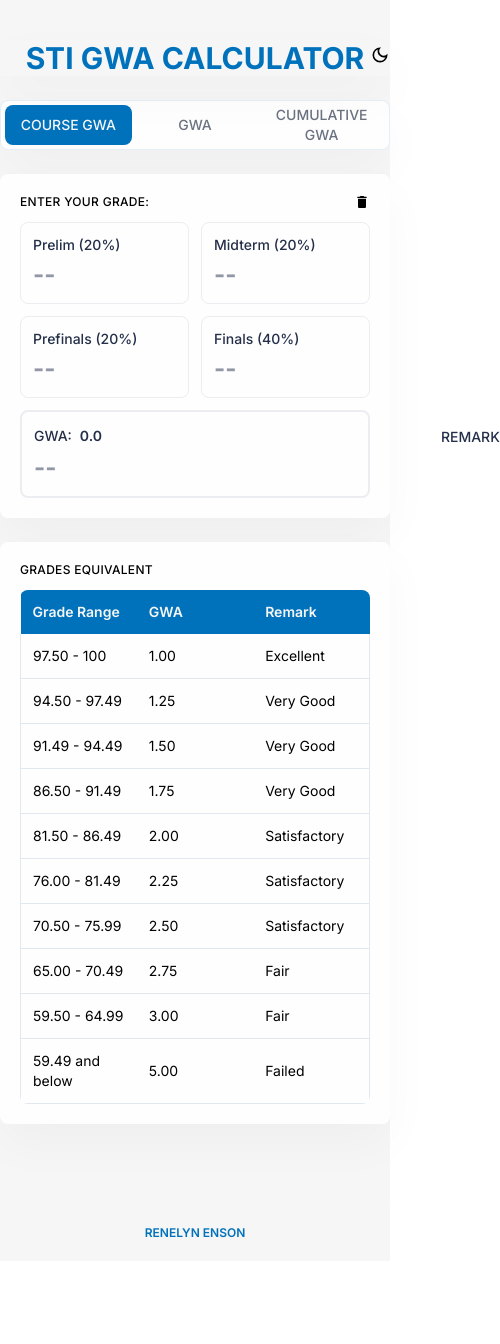
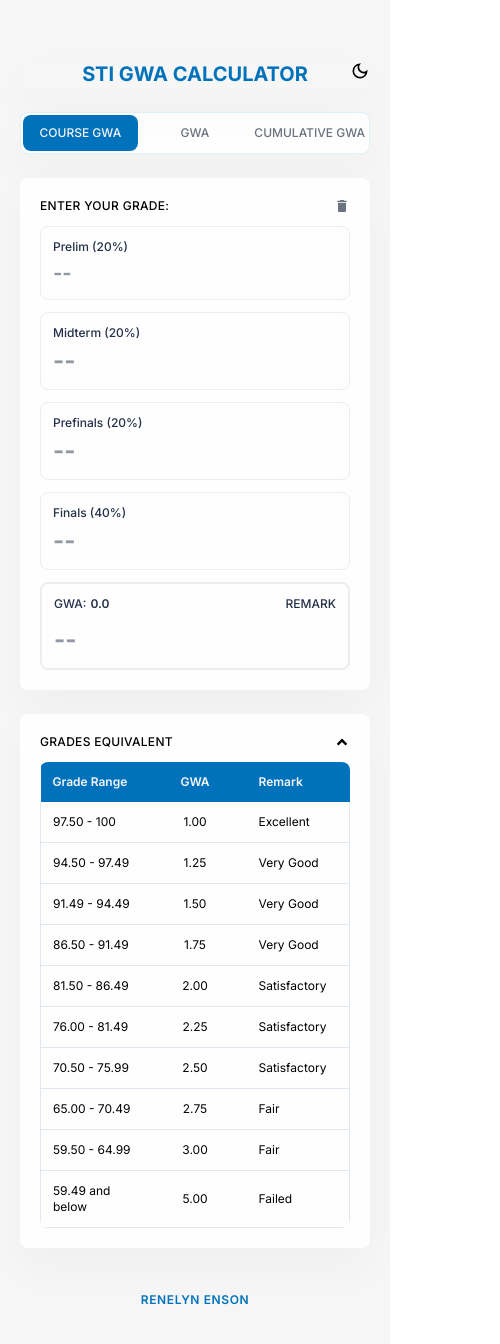
Before and after one commit to Lynch-ely/sti-version2-calculator, a React (Vite) app: page / in a window 390 px wide. Shown: the top 1344 px of the page, 500 px wide, since content can reach past the window. Before the commit the page ends 1261 px from the top, so only its background shows below. Built offline with nearby package versions, Linux system fonts and the light colour scheme.

Commit message:
Course GWA final

```diff
--- a/src/index.css
+++ b/src/index.css
@@ -8,3 +8,7 @@
   --font-plus: "Plus Jakarta Sans", sans-serif;
   --font-inter: "Inter", sans-serif;
 }
+
+html {
+  overflow-y: scroll;
+}
--- a/src/pages/CourseGrade.jsx
+++ /dev/null
@@ -1,89 +0,0 @@
-import React from 'react'
-
-function CourseGrade() {
-  return (
-    <div>
-      <div className={` bg-[#FEFEFE] rounded-lg w-full shadow-[0_20px_50px_rgba(0,0,0,0.03)] p-5 space-y-3`}>
-        <div className="flex justify-between">
-          <h1 className="text-xs font-inter font-medium uppercase tracking-wide">Enter Your Grade:</h1>
-          <MdDelete onClick={deleteInput}/>
-        </div>
-        <div className="grid grid-cols-2 gap-3">
-          <div className="flex flex-col bg-[#fefefe] rounded-lg p-3 border border-[#ECEDF1] gap-1">
-            <h5 className="text-[#242F49] font-medium text-sm">Prelim (20%)</h5>
-            <input
-            type="number"
-            placeholder="--"
-            value={prelim}
-            onChange={(e) => handleGradeChange(e.target.value, setPrelim)}
-            className="border-none outline-none text-2xl font-bold text-[#242F49] [appearance:textfield] [&::-webkit-outer-spin-button]:appearance-none [&::-webkit-inner-spin-button]:appearance-none"
-            ></input>
-          </div>
-          <div className="flex flex-col bg-[#fefefe] rounded-lg p-3 border border-[#ECEDF1] gap-1">
-            <h5 className="text-[#242F49] font-medium text-sm">Midterm (20%)</h5>
-            <input
-            type="number"
-            value={midterm}
-            onChange={(e) => handleGradeChange(e.target.value, setMidterm)}
-            placeholder="--"
-            className="border-none outline-none text-2xl font-bold text-[#242F49] [appearance:textfield] [&::-webkit-outer-spin-button]:appearance-none [&::-webkit-inner-spin-button]:appearance-none"
-            ></input>
-          </div>
-          <div className="flex flex-col bg-[#fefefe] rounded-lg p-3 border border-[#ECEDF1] gap-1">
-            <h5 className="text-[#242F49] font-medium text-sm">Prefinals (20%)</h5>
-            <input
-            type="number"
-            placeholder="--"
-            value={prefinal}
-            onChange={(e) => handleGradeChange(e.target.value, setPrefinal)}
-            className="border-none outline-none text-2xl font-bold text-[#242F49] [appearance:textfield] [&::-webkit-outer-spin-button]:appearance-none [&::-webkit-inner-spin-button]:appearance-none"
-            ></input>
-          </div>
-          <div className="flex flex-col bg-[#fefefe] rounded-lg p-3 border border-[#ECEDF1] gap-1">
-            <h5 className="text-[#242F49] font-medium text-sm">Finals (40%)</h5>
-            <input
-            type="number"
-            placeholder="--"
-            value={finals}
-            onChange={(e) => handleGradeChange(e.target.value, setFinals)}
-            className="border-none outline-none text-2xl font-bold text-[#242F49] [appearance:textfield] [&::-webkit-outer-spin-button]:appearance-none [&::-webkit-inner-spin-button]:appearance-none"
-            ></input>
-          </div>
-        </div>
-
-        <div className={`flex flex-col justify-between bg-[#fefefe] rounded-lg p-3 gap-1 h-22 border-2 ${gwaData.color}`}>
-          <div className="flex justify-between w-full items-center">
-            <div className="flex items-center gap-2">
-              <h5 className="text-[#242F49] font-medium text-sm ">GWA:</h5>
-              <input
-              type="number"
-              value={gwaData.scale}
-              placeholder="0.0"
-              readOnly
-              className="border-none outline-none text-shadow-mauve-900 font-semibold text-sm text-[#242F49] [appearance:textfield] [&::-webkit-outer-spin-button]:appearance-none [&::-webkit-inner-spin-button]:appearance-none"
-              ></input>
-            </div>
-            <div className="">
-              <input
-              type="text"
-              placeholder="REMARK"
-              value={gwaData.remark}
-              readOnly
-              className="text-right border-none outline-none text-[#242F49] font-medium text-sm [appearance:textfield] [&::-webkit-outer-spin-button]:appearance-none [&::-webkit-inner-spin-button]:appearance-none"
-              ></input>
-            </div>
-          </div>
-          <input
-            type="number"
-            placeholder="--"
-            value={gwaData.percentage}
-            readOnly
-            className="border-none outline-none text-2xl font-bold text-[#242F49] [appearance:textfield] [&::-webkit-outer-spin-button]:appearance-none [&::-webkit-inner-spin-button]:appearance-none"
-            ></input>
-        </div>
-      </div>
-    </div>
-  )
-}
-
-export default CourseGrade
--- a/src/pages/Footer.jsx
+++ b/src/pages/Footer.jsx
@@ -1,8 +1,14 @@
 function Footer(){
     return(
-        <section id="footer" className="py-5 text-white border-t border-white/10 flex text-center">
+        <section id="footer" className="py-5 text-white flex text-center">
             <div className="max-w-7xl mx-auto px-4 sm:px-6 lg:px-8 w-full flex lg:flex-row gap-2 text-white items-center justify-center">
-                <a href="https://www.facebook.com/enson.ely" target="_blank" rel="noreferrer" className="text-[#0072bc] font-semibold text-xs sm:text-sm duration-300 hover:border-b-2 hover:border-[#0072bc] uppercase">Renelyn Enson</a>
+                <a href="https://www.facebook.com/enson.ely"
+                target="_blank"
+                rel="noreferrer"
+                className="relative pb-1 text-[#0072bc] font-semibold text-xs sm:text-sm uppercase tracking-wider
+                after:absolute after:bottom-0 after:left-0 after:h-[2px] after:w-full after:origin-center
+                after:scale-x-0 after:bg-[#0072bc] after:transition-transform after:duration-300
+                after:pointer-events-none hover:after:scale-x-100">Renelyn Enson</a>
             </div>
         </section>
     )
--- a/src/pages/GWACalculator.jsx
+++ b/src/pages/GWACalculator.jsx
@@ -2,12 +2,15 @@
 import { MdOutlineDarkMode } from "react-icons/md";
 import { MdOutlineLightMode } from "react-icons/md";
 import { MdDelete } from "react-icons/md";
+import { FaAngleUp } from "react-icons/fa";
+import { FaAngleDown } from "react-icons/fa";
 import Footer from "./Footer";
 
 export default function GWACalculator() {
   const [activeNav, setActiveNav] = useState('Course GWA');
   const [activeSwitch, setActiveSwitch] = useState(false);
   const [inputValue, setInputValue] = useState('');
+  const [activeArrow, setActiveArrow] = useState(false);
 
   const [prelim, setPrelim] = useState('');
   const [midterm, setMidterm] = useState('');
@@ -16,6 +19,10 @@
 
   const toggleSwitch = () => {
     setActiveSwitch(!activeSwitch);
+  }
+
+  const toggleArrow = () => {
+    setActiveArrow(!activeArrow);
   }
 
   function courseGWA(){
@@ -114,15 +121,15 @@
   };
 
   return (
-    <div className={`min-h-screen flex justify-center font-inter ${activeSwitch ? 'bg-[#0F1117]' : 'bg-[#f7f6f6]'}`}>
-        <div className="max-w-2xl w-full justify-center space-y-6">
+    <div className={`min-h-screen font-inter ${activeSwitch ? 'bg-[#0F1117]' : 'bg-[#f7f6f6]'} p-5 sm:p-0`}>
+        <div className="max-w-2xl mx-auto space-y-6 pt-10">
           {/* HEADER */}
-          <div className="mt-10 flex justify-center items-center w-full relative shadow-[0_20px_50px_rgba(0,0,0,0.03)]">
-            <h1 className="text-[#0072bc] text-3xl font-bold">STI GWA CALCULATOR</h1>
+          <div className="flex justify-center items-center w-full relative shadow-[0_20px_50px_rgba(0,0,0,0.03)] ">
+            <h1 className="text-[#0072bc] text-xl md:text-xl font-bold">STI GWA CALCULATOR</h1>
 
             {/* TOGGLE SWITCH */}
             <div className={`absolute right-0 text-xl ${activeSwitch ? 'text-[#f5f5f5]' : 'text-black'}`}>
-              <button onClick={toggleSwitch}>
+              <button onClick={toggleSwitch} className="cursor-pointer">
                 {activeSwitch ? <MdOutlineLightMode/> : <MdOutlineDarkMode/>}
               </button>
             </div>
@@ -139,15 +146,15 @@
           </div> */}
 
           {/* NAV */}
-          <div className="w-full h-auto bg-[#fefefe] border border-[#0072bc]/10 rounded-lg grid grid-cols-3  text-sm font-medium p-1 shadow-[0_20px_50px_rgba(0,0,0,0.03)]">
-            <button className= {` h-10 rounded-lg flex justify-center items-center
-            ${activeNav==='Course GWA' ? 'text-[#F5F5F5] bg-[#0072bc]' : 'bg-transparent text-[#6B7280]'}`}
+          <div className="w-full h-auto bg-[#fefefe] border border-[#0072bc]/10 rounded-lg grid grid-cols-3 text-xs sm:text-sm font-medium p-0.5 shadow-[0_20px_50px_rgba(0,0,0,0.03)]">
+            <button className= {`h-9 rounded-lg flex justify-center items-center text-xs md:text-sm
+            ${activeNav==='Course GWA' ? 'text-[#F5F5F5] bg-[#0072bc]' : 'bg-transparent text-[#6B7280] cursor-pointer'}`}
             onClick={() => setActiveNav('Course GWA')}>COURSE GWA</button>
-            <button className= {` h-10 rounded-lg flex justify-center items-center
-            ${activeNav==='GWA' ? 'text-[#F5F5F5] bg-[#0072bc]' : 'bg-transparent text-[#6B7280]'}`}
+            <button className= {`h-9 rounded-lg flex justify-center items-center text-xs md:text-sm
+            ${activeNav==='GWA' ? 'text-[#F5F5F5] bg-[#0072bc]' : 'bg-transparent text-[#6B7280] cursor-pointer'}`}
             onClick={() => setActiveNav('GWA')}>GWA</button>
-            <button className= {` h-10 rounded-lg flex justify-center items-center
-            ${activeNav==='Cumulative GWA' ? 'text-[#F5F5F5] bg-[#0072bc]' : 'bg-transparent text-[#6B7280]'}`}
+            <button className= {`h-9 rounded-lg flex justify-center items-center text-xs md:text-sm
+            ${activeNav==='Cumulative GWA' ? 'text-[#F5F5F5] bg-[#0072bc]' : 'bg-transparent text-[#6B7280] cursor-pointer'}`}
             onClick={() => setActiveNav('Cumulative GWA')}>CUMULATIVE GWA</button>
           </div>
 
@@ -156,21 +163,21 @@
             <div className={` bg-[#FEFEFE] rounded-lg w-full shadow-[0_20px_50px_rgba(0,0,0,0.03)] p-5 space-y-3`}>
               <div className="flex justify-between">
                 <h1 className="text-xs font-inter font-medium uppercase tracking-wide">Enter Your Grade:</h1>
-                <MdDelete onClick={deleteInput}/>
+                <MdDelete onClick={deleteInput} className="hover:cursor-pointer hover:scale-110 transition-gpu duration-200 text-[#6B7280] hover:text-[#0072bc]"/>
               </div>
-              <div className="grid grid-cols-2 gap-3">
+              <div className="flex flex-col md:grid md:grid-cols-2 gap-3">
                 <div className="flex flex-col bg-[#fefefe] rounded-lg p-3 border border-[#ECEDF1] gap-1">
-                  <h5 className="text-[#242F49] font-medium text-sm">Prelim (20%)</h5>
+                  <h5 className="text-[#242F49] font-medium text-xs md:text-sm">Prelim (20%)</h5>
                   <input
                   type="number"
                   placeholder="--"
                   value={prelim}
                   onChange={(e) => handleGradeChange(e.target.value, setPrelim)}
-                  className="border-none outline-none text-2xl font-bold text-[#242F49] [appearance:textfield] [&::-webkit-outer-spin-button]:appearance-none [&::-webkit-inner-spin-button]:appearance-none"
+                  className="border-none outline-none text-xl md:text-2xl font-bold text-[#242F49] [appearance:textfield] [&::-webkit-outer-spin-button]:appearance-none [&::-webkit-inner-spin-button]:appearance-none"
                   ></input>
                 </div>
                 <div className="flex flex-col bg-[#fefefe] rounded-lg p-3 border border-[#ECEDF1] gap-1">
-                  <h5 className="text-[#242F49] font-medium text-sm">Midterm (20%)</h5>
+                  <h5 className="text-[#242F49] font-medium text-xs md:text-sm">Midterm (20%)</h5>
                   <input
                   type="number"
                   value={midterm}
@@ -180,7 +187,7 @@
                   ></input>
                 </div>
                 <div className="flex flex-col bg-[#fefefe] rounded-lg p-3 border border-[#ECEDF1] gap-1">
-                  <h5 className="text-[#242F49] font-medium text-sm">Prefinals (20%)</h5>
+                  <h5 className="text-[#242F49] font-medium text-xs md:text-sm">Prefinals (20%)</h5>
                   <input
                   type="number"
                   placeholder="--"
@@ -190,7 +197,7 @@
                   ></input>
                 </div>
                 <div className="flex flex-col bg-[#fefefe] rounded-lg p-3 border border-[#ECEDF1] gap-1">
-                  <h5 className="text-[#242F49] font-medium text-sm">Finals (40%)</h5>
+                  <h5 className="text-[#242F49] font-medium text-xs md:text-sm">Finals (40%)</h5>
                   <input
                   type="number"
                   placeholder="--"
@@ -201,26 +208,20 @@
                 </div>
               </div>
 
-              <div className={`flex flex-col justify-between bg-[#fefefe] rounded-lg p-3 gap-1 h-22 border-2 ${gwaData.color}`}>
+              <div className={`flex flex-col justify-between bg-[#fefefe] rounded-lg p-3 gap-1 h-22 border-2 ${gwaData.color} w-full overflow-hidden`}>
                 <div className="flex justify-between w-full items-center">
-                  <div className="flex items-center gap-2">
-                    <h5 className="text-[#242F49] font-medium text-sm ">GWA:</h5>
+                  <div className="flex items-center gap-1 max-w-0 md:gap-2">
+                    <h5 className="text-[#242F49] font-medium text-xs md:text-sm ">GWA:</h5>
                     <input
                     type="number"
                     value={gwaData.scale}
                     placeholder="0.0"
                     readOnly
-                    className="border-none outline-none text-shadow-mauve-900 font-semibold text-sm text-[#242F49] [appearance:textfield] [&::-webkit-outer-spin-button]:appearance-none [&::-webkit-inner-spin-button]:appearance-none"
+                    className="border-none outline-none text-shadow-mauve-900 font-semibold text-xs md:text-sm text-[#242F49] [appearance:textfield] [&::-webkit-outer-spin-button]:appearance-none [&::-webkit-inner-spin-button]:appearance-none"
                     ></input>
                   </div>
-                  <div className="">
-                    <input
-                    type="text"
-                    placeholder="REMARK"
-                    value={gwaData.remark}
-                    readOnly
-                    className="uppercase text-right border-none outline-none text-[#242F49] font-medium text-sm [appearance:textfield] [&::-webkit-outer-spin-button]:appearance-none [&::-webkit-inner-spin-button]:appearance-none"
-                    ></input>
+                  <div className="overflow-x-auto">
+                    <h5 className={`text-[#242F49] font-medium text-xs md:text-sm`}>{gwaData.remark}</h5>
                   </div>
                 </div>
                 <input
@@ -237,7 +238,20 @@
           {/* GWA */}
           <section className={`${activeNav === 'GWA' ? 'block' : 'hidden'}`}>
             <div className={` bg-[#FEFEFE] rounded-lg w-full shadow-[0_20px_50px_rgba(0,0,0,0.03)] p-5 space-y-3`}>
-              THIS IS GWA CALCULATOR
+              <div className="flex justify-between">
+                <h1 className="text-xs font-inter font-medium uppercase tracking-wide">Calculate your gwa:</h1>
+                <MdDelete onClick={deleteInput} className="hover:cursor-pointer hover:scale-110 transition-gpu duration-200 text-[#6B7280] hover:text-[#0072bc]"/>
+              </div>
+              <div className="flex flex-col gap-3">
+                <div className="bg-[#fefefe] rounded-lg p-3 border border-[#ECEDF1]">
+                  <h5 className="text-[#242F49] font-medium text-xs md:text-sm">Prelim (20%)</h5>
+                  <input
+                  type="number"
+                  placeholder="--"
+                  className="border-none outline-none text-xl md:text-2xl font-bold text-[#242F49] [appearance:textfield] [&::-webkit-outer-spin-button]:appearance-none [&::-webkit-inner-spin-button]:appearance-none"
+                  ></input>
+                </div>
+              </div>
             </div>
           </section>
 
@@ -249,67 +263,71 @@
           </section>
 
           {/* GRADES EQUIVALENT */}
-          <div className="bg-[#FEFEFE] rounded-lg w-full shadow-[0_20px_50px_rgba(0,0,0,0.03)] p-5 space-y-3 mb-20">
+          <div className={`bg-[#FEFEFE] rounded-lg w-full shadow-[0_20px_50px_rgba(0,0,0,0.03)] p-5 ${activeArrow ? 'space-y-0' : 'space-y-3'}`}>
+              <div className="flex justify-between">
                 <h1 className="text-xs font-inter font-medium uppercase tracking-wide">GRADES EQUIVALENT</h1>
-              <div className="overflow-x-auto w-full border-slate-200 rounded-lg">
+                <div className="transition-all" onClick={toggleArrow}>{activeArrow ? <FaAngleDown /> : <FaAngleUp />}</div>
+              </div>
+              <div className={`grid transition-all duration-300 ease-in-out ${activeArrow ? "grid-rows-[0fr] opacity-0" : "grid-rows-[1fr] opacity-100"}`}>
+                <div className={`overflow-x-auto w-full border-slate-200 rounded-lg min-h-0 scrollbar-none [&::-webkit-scrollbar]:hidden ${activeArrow ? 'hidden' : 'block'}`}>
                   <table className="w-full border-none">
                     <thead>
-                    <tr className="bg-[#0072bc] text-[#f5f5f5] ">
-                      <th className="p-3 w-1/3 text-sm font-semibold text-left">Grade Range</th>
-                      <th className="p-3 w-1/3 text-sm font-semibold text-left">GWA</th>
-                      <th className="p-3 w-1/3 text-sm font-semibold text-left">Remark</th>
+                      <tr className="bg-[#0072bc] text-[#f5f5f5]">
+                        <th className="p-3 w-1/3 text-xs md:text-sm font-semibold text-left">Grade Range</th>
+                        <th className="p-3 w-1/3 text-xs md:text-sm font-semibold text-center sm:text-left">GWA</th>
+                        <th className="p-3 w-1/3 text-xs md:text-sm font-semibold text-left">Remark</th>
                       </tr>
                     </thead>
                     <tbody>
-                    <tr className="hover:bg-[#fffdf5]">
-                      <td className="p-3 border-slate-200 border-b text-sm border-l">97.50 - 100</td>
-                      <td className="p-3 border-slate-200 border-b text-sm ">1.00</td>
-                      <td className="p-3 border-slate-200 border-b text-sm border-r">Excellent</td>
+                      <tr className="hover:bg-[#fffdf5">
+                        <td className="p-3 border-slate-200 border-b text-xs md:text-sm border-l">97.50 - 100</td>
+                        <td className="p-3 border-slate-200 border-b text-xs md:text-sm text-center sm:text-left">1.00</td>
+                        <td className="p-3 border-slate-200 border-b text-xs md:text-sm border-r">Excellent</td>
                       </tr>
                       <tr className="hover:bg-[#fffdf5]">
-                        <td className="p-3 border-slate-200 border-b text-sm border-l">94.50 - 97.49</td>
-                        <td className="p-3 border-slate-200 border-b text-sm">1.25</td>
-                        <td className="p-3 border-slate-200 border-b text-sm border-r" >Very Good</td>
+                          <td className="p-3 border-slate-200 border-b text-xs md:text-sm border-l">94.50 - 97.49</td>
+                          <td className="p-3 border-slate-200 border-b text-xs md:text-sm text-center sm:text-left">1.25</td>
+                          <td className="p-3 border-slate-200 border-b text-xs md:text-sm border-r" >Very Good</td>
                       </tr>
                       <tr className="hover:bg-[#fffdf5]">
-                        <td className="p-3 border-slate-200 border-b text-sm border-l">91.49 - 94.49</td>
-                        <td className="p-3 border-slate-200 border-b text-sm">1.50</td>
-                        <td className="p-3 border-slate-200 border-b text-sm border-r" >Very Good</td>
+                          <td className="p-3 border-slate-200 border-b text-xs md:text-sm border-l">91.49 - 94.49</td>
+                          <td className="p-3 border-slate-200 border-b text-xs md:text-sm text-center sm:text-left">1.50</td>
+                          <td className="p-3 border-slate-200 border-b text-xs md:text-sm border-r" >Very Good</td>
                       </tr>
                       <tr className="hover:bg-[#fffdf5]">
-                        <td className="p-3 border-slate-200 border-b text-sm border-l">86.50 - 91.49</td>
-                        <td className="p-3 border-slate-200 border-b text-sm">1.75</td>
-                        <td className="p-3 border-slate-200 border-b text-sm border-r" >Very Good</td>
+                          <td className="p-3 border-slate-200 border-b text-xs md:text-sm border-l">86.50 - 91.49</td>
+                          <td className="p-3 border-slate-200 border-b text-xs md:text-sm text-center sm:text-left">1.75</td>
+                          <td className="p-3 border-slate-200 border-b text-xs md:text-sm border-r" >Very Good</td>
                       </tr>
                       <tr className="hover:bg-[#fffdf5]">
-                        <td className="p-3 border-slate-200 border-b text-sm border-l"> 81.50 - 86.49</td>
-                        <td className="p-3 border-slate-200 border-b text-sm">2.00</td>
-                        <td className="p-3 border-slate-200 border-b text-sm border-r" >Satisfactory</td>
+                          <td className="p-3 border-slate-200 border-b text-xs md:text-sm border-l"> 81.50 - 86.49</td>
+                          <td className="p-3 border-slate-200 border-b text-xs md:text-sm text-center sm:text-left">2.00</td>
+                          <td className="p-3 border-slate-200 border-b text-xs md:text-sm border-r" >Satisfactory</td>
                       </tr>
                       <tr className="hover:bg-[#fffdf5]">
-                        <td className="p-3 border-slate-200 border-b text-sm border-l">76.00 - 81.49</td>
-                        <td className="p-3 border-slate-200 border-b text-sm">2.25</td>
-                        <td className="p-3 border-slate-200 border-b text-sm border-r" >Satisfactory</td>
+                          <td className="p-3 border-slate-200 border-b text-xs md:text-sm border-l">76.00 - 81.49</td>
+                          <td className="p-3 border-slate-200 border-b text-xs md:text-sm text-center sm:text-left">2.25</td>
+                          <td className="p-3 border-slate-200 border-b text-xs md:text-sm border-r" >Satisfactory</td>
                       </tr>
                       <tr className="hover:bg-[#fffdf5]">
-                        <td className="p-3 border-slate-200 border-b text-sm border-l">70.50 - 75.99</td>
-                        <td className="p-3 border-slate-200 border-b text-sm">2.50</td>
-                        <td className="p-3 border-slate-200 border-b text-sm border-r" >Satisfactory</td>
+                          <td className="p-3 border-slate-200 border-b text-xs md:text-sm border-l">70.50 - 75.99</td>
+                          <td className="p-3 border-slate-200 border-b text-xs md:text-sm text-center sm:text-left">2.50</td>
+                          <td className="p-3 border-slate-200 border-b text-xs md:text-sm border-r" >Satisfactory</td>
                       </tr>
                       <tr className="hover:bg-[#fffdf5]">
-                        <td className="p-3 border-slate-200 border-b text-sm border-l">65.00 - 70.49</td>
-                        <td className="p-3 border-slate-200 border-b text-sm">2.75</td>
-                        <td className="p-3 border-slate-200 border-b text-sm border-r" >Fair</td>
+                          <td className="p-3 border-slate-200 border-b text-xs md:text-sm border-l">65.00 - 70.49</td>
+                          <td className="p-3 border-slate-200 border-b text-xs md:text-sm text-center sm:text-left">2.75</td>
+                          <td className="p-3 border-slate-200 border-b text-xs md:text-sm border-r" >Fair</td>
                       </tr>
                       <tr className="hover:bg-[#fffdf5]">
-                        <td className="p-3 border-slate-200 border-b text-sm border-l">59.50 - 64.99</td>
-                        <td className="p-3 border-slate-200 border-b text-sm">3.00</td>
-                        <td className="p-3 border-slate-200 border-b text-sm border-r" >Fair</td>
+                          <td className="p-3 border-slate-200 border-b text-xs md:text-sm border-l">59.50 - 64.99</td>
+                          <td className="p-3 border-slate-200 border-b text-xs md:text-sm text-center sm:text-left">3.00</td>
+                          <td className="p-3 border-slate-200 border-b text-xs md:text-sm border-r" >Fair</td>
                       </tr>
                       <tr className="hover:bg-[#fffdf5]">
-                        <td className="p-3 border-slate-200 border-b text-sm border-l">59.49 and below</td>
-                        <td className="p-3 border-slate-200 border-b text-sm">5.00</td>
-                        <td  className="p-3 border-slate-200 border-b text-sm border-r">Failed </td>
+                          <td className="p-3 border-slate-200 border-b text-xs md:text-sm border-l">59.49 and below</td>
+                          <td className="p-3 border-slate-200 border-b text-xs md:text-sm text-center sm:text-left">5.00</td>
+                          <td  className="p-3 border-slate-200 border-b text-xs md:text-sm border-r">Failed </td>
                       </tr>
                     </tbody>
                     {/* <thead>
@@ -322,6 +340,7 @@
                 </table>
                 </div>
               </div>
+          </div>
           <Footer></Footer>
         </div>
     </div>
```
Lines whose indentation alone changed are shown as unchanged.
